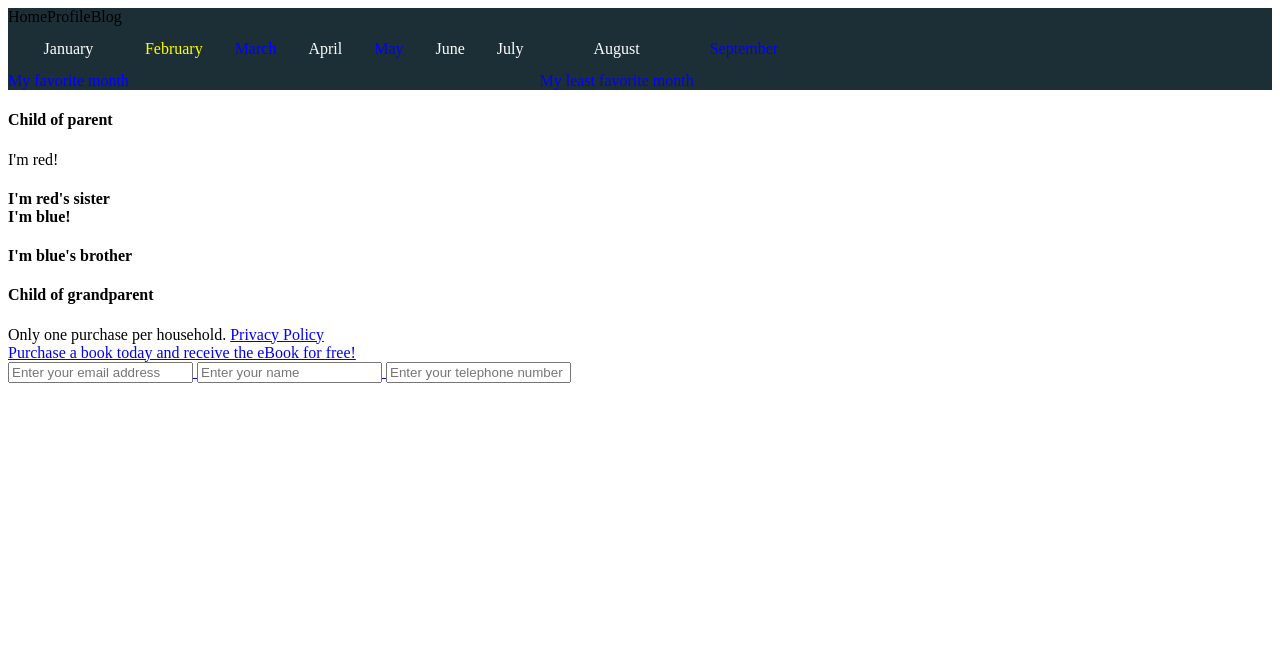
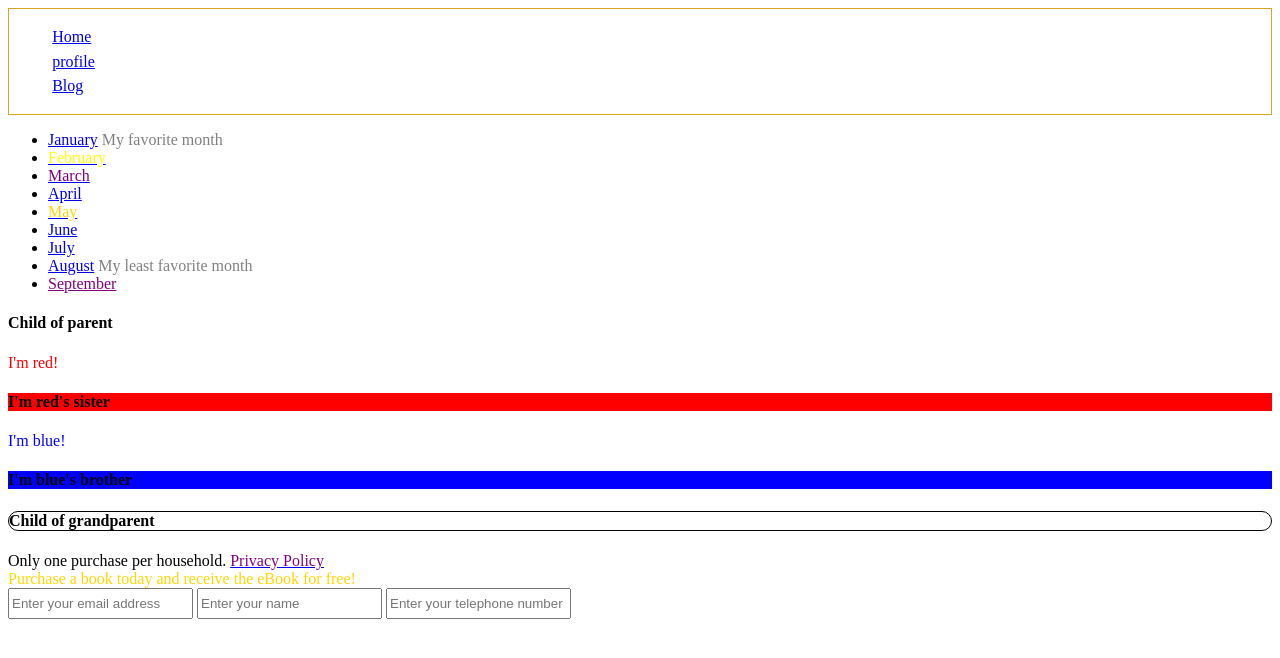
Before and after one commit to AnupamaGarg/css-selector, a plain HTML site: page index.html in a window 1280 px wide. Drawn offline with Linux system fonts and the light colour scheme.

Commit message:
Changed the color as per requirment

```diff
--- a/index.html
+++ b/index.html
@@ -1,20 +1,33 @@
 <!DOCTYPE html>
 <html lang="en">
+
 <head>
   <meta charset="UTF-8">
   <meta name="viewport" content="width=device-width, initial-scale=1.0">
   <meta http-equiv="X-UA-Compatible" content="ie=edge">
-    <link rel="stylesheet" href="main.css">
-    <title>Document</title>
+  <link rel="stylesheet" href="styles.css">
+  <title> CSS-Selectors</title>
 </head>
+
 <body>
   <header>
+    <nav>
       <ul>
-                  <li>Home</li>
-                  <li>Profile</li>
-                  <li>Blog</li>
+        <li>
+          <a href="#"> Home</a>
+        </li>
+        <li>
+          <a href="#"> profile</a>
+        </li>
+        <li>
+          <a href="#"> Blog</a>
+        </li>
+
       </ul>
+    </nav>
+
   </header>
+  <article>
 
   <section>
     <div class="month-list">
@@ -66,7 +79,7 @@
         <h4>Child of parent</h4>
         <div>
           <div>I'm red!</div>
-                      <h4>I'm red's sister
+          <h4>I'm red's sister</h4>
             <div>I'm blue!</div>
             <h4>I'm blue's brother</h4>
         </div>
@@ -74,6 +87,7 @@
       <h4>Child of grandparent</h4>
     </div>
   </section>
+</article>
 
   <footer class="padded">
 
@@ -85,6 +99,8 @@
             Privacy Policy
           </span>
         </span>
+        </a>
+
     </div>
 
     <div class="promo">
@@ -99,4 +115,5 @@
 
   </footer>
 </body>
+
 </html>
--- a/main.css
+++ /dev/null
@@ -1,38 +0,0 @@
-
-
-ul {
-    list-style-type: none;
-    margin: 0;
-    padding: 0;
-    overflow: hidden;
-    background-color: rgb(29, 47, 54);
-}
-
-li {
-    float: left;
-    border: goldenrod 1px;
-
-}
-
-li a {
-    display: block;
-    color: white;
-    text-align: center;
-    padding: 14px 16px;
-    text-decoration: none;
-}
-
-/* Change the link color to #111 (black) on hover */
-li a:hover {
-    background-color: #111;
-}
-.disabled{
-    color: blue;
-}
-
-.active{
-    color:yellow;
-}
-.parent > div >h4:first-child{
-color:red;
-}
--- /dev/null
+++ b/styles.css
@@ -0,0 +1,51 @@
+
+
+header{
+    border: 1px solid goldenrod;
+}
+
+header ul{
+list-style-type: none;
+}
+header li{
+    padding: .2rem;
+}
+li .disabled{
+    color:gray;
+}
+a .disabled , a.disabled{
+    color: purple;
+}
+.active{
+    color: yellow;
+}
+.parent > div > div{
+    color: red;}
+
+
+.parent > div > h4 + div{
+    color: blue;
+}
+
+.parent> div > h4{
+    background-color: red;
+
+}
+.parent > div > h4 + div + h4{
+    background-color: blue;
+}
+.grandparent > h4{
+    border-radius: 2rem;
+    border:1px solid;
+}
+.promo{
+    color: gold;
+    font-display: bold;
+}
+.promo .disabled{
+    color: gold;
+    font-display: bold;
+}
+span input{
+    height: 25px;
+}
```
Lines whose indentation alone changed are shown as unchanged.
